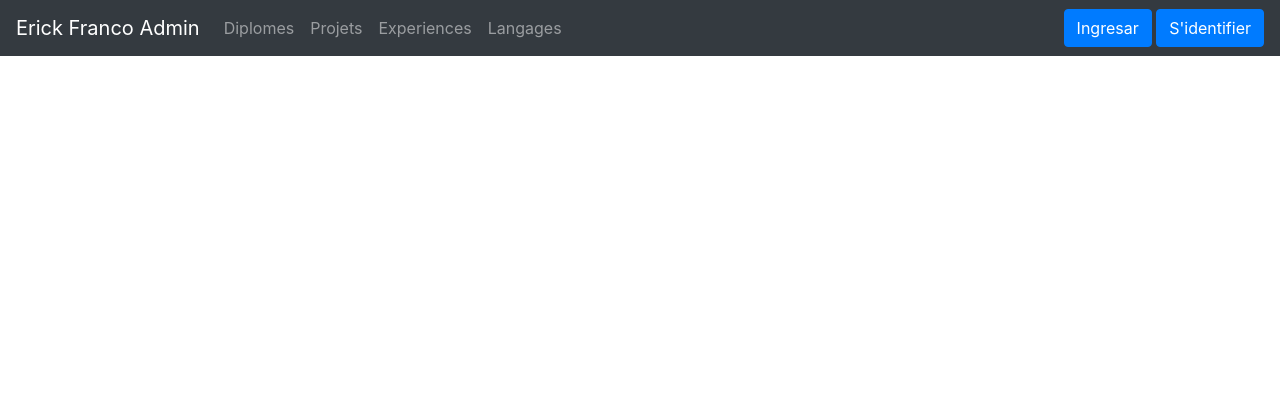
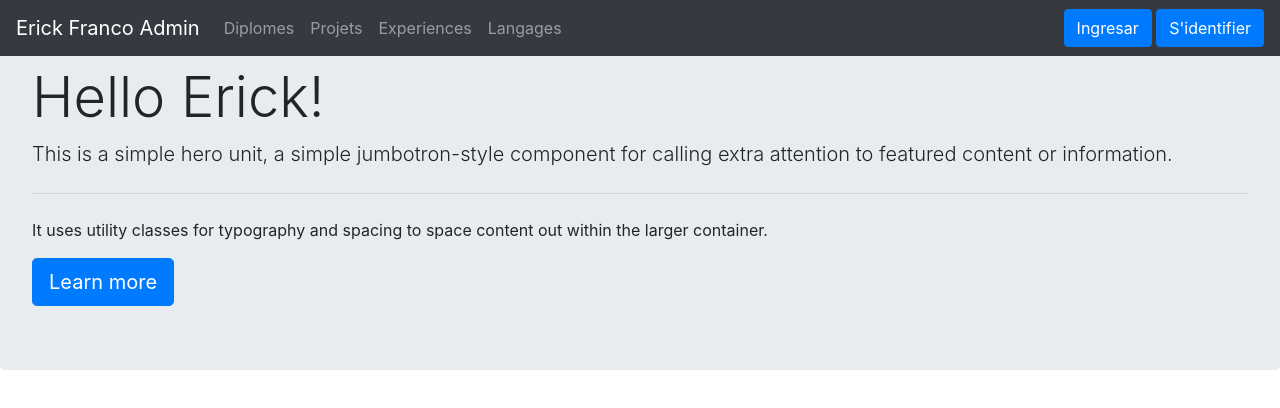
Before and after one commit to gache/cvErickFrancoFront, an Angular app: page /home in a window 1280 px wide. Before the commit this address led to /. Shown: the top 408 px of the page. Built offline with nearby package versions, Linux system fonts and the light colour scheme.

Commit message:
composant home-admin ok

```diff
--- /dev/null
+++ b/src/app/admin/home-admin/home-admin.component.html
@@ -0,0 +1,7 @@
+<div class="jumbotron">
+  <h1 class="display-4">Hello Erick!</h1>
+  <p class="lead">This is a simple hero unit, a simple jumbotron-style component for calling extra attention to featured content or information.</p>
+  <hr class="my-4">
+  <p>It uses utility classes for typography and spacing to space content out within the larger container.</p>
+  <a class="btn btn-primary btn-lg" href="#" role="button">Learn more</a>
+</div>
--- /dev/null
+++ b/src/app/admin/home-admin/home-admin.component.ts
@@ -0,0 +1,15 @@
+import { Component, OnInit } from '@angular/core';
+
+@Component({
+  selector: 'app-home-admin',
+  templateUrl: './home-admin.component.html',
+  styleUrls: ['./home-admin.component.css']
+})
+export class HomeAdminComponent implements OnInit {
+
+  constructor() { }
+
+  ngOnInit(): void {
+  }
+
+}
--- a/src/app/app-routing.module.ts
+++ b/src/app/app-routing.module.ts
@@ -4,13 +4,17 @@
 import {ProjetsAdminComponent} from './admin/projets-admin/projets-admin.component';
 import {ExperiencesAdminComponent} from './admin/experiences-admin/experiences-admin.component';
 import {LangagesAdminComponent} from './admin/langages-admin/langages-admin.component';
+import {HomeAdminComponent} from './admin/home-admin/home-admin.component';
 
 
 const routes: Routes = [
+  {path: 'home', component: HomeAdminComponent},
   {path: 'projets', component: ProjetsAdminComponent},
   {path: 'diplomes', component: DiplomeAdminComponent},
   {path: 'experiences', component: ExperiencesAdminComponent},
-  {path: 'langages', component: LangagesAdminComponent}
+  {path: 'langages', component: LangagesAdminComponent},
+  { path: '', pathMatch: 'full', redirectTo: 'home' },
+  { path: '**', pathMatch: 'full', redirectTo: 'home' }
 ];
 
 @NgModule({
--- a/src/app/app.component.html
+++ b/src/app/app.component.html
@@ -1,4 +1,5 @@
 
 <app-navbar-admin></app-navbar-admin>
 
+
   <router-outlet></router-outlet>
--- a/src/app/app.module.ts
+++ b/src/app/app.module.ts
@@ -9,6 +9,7 @@
 import { ExperiencesAdminComponent } from './admin/experiences-admin/experiences-admin.component';
 import { LangagesAdminComponent } from './admin/langages-admin/langages-admin.component';
 import { FooterComponent } from './footer/footer.component';
+import { HomeAdminComponent } from './admin/home-admin/home-admin.component';
 
 
 @NgModule({
@@ -20,6 +21,7 @@
     ExperiencesAdminComponent,
     LangagesAdminComponent,
     FooterComponent,
+    HomeAdminComponent,
 
   ],
   imports: [
```
Also changed, not shown: src/app/admin/home-admin/home-admin.component.css (added), 1 other file (tests, documents, lock files or other folders).
